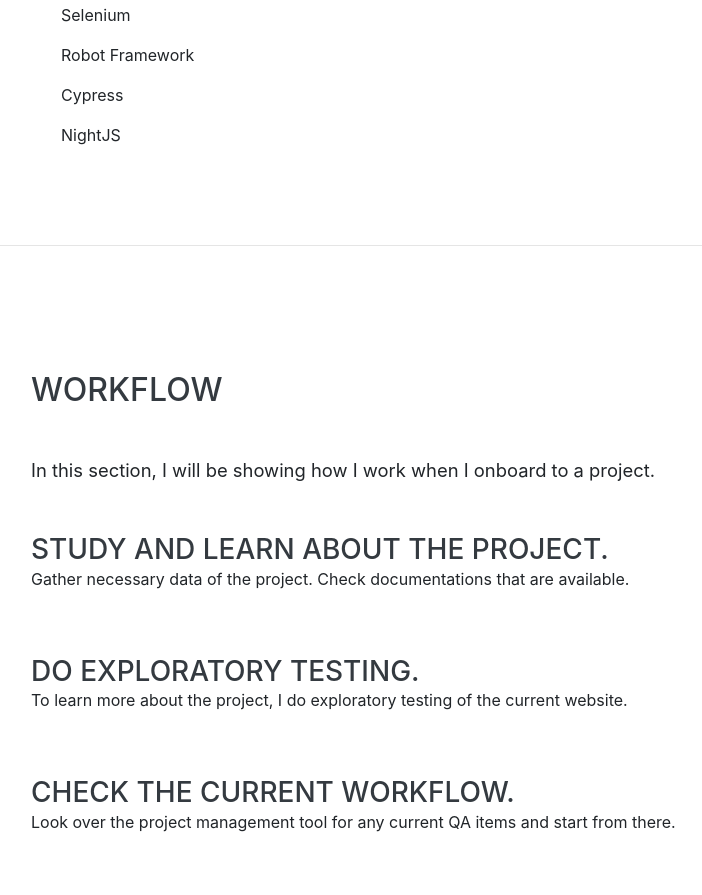
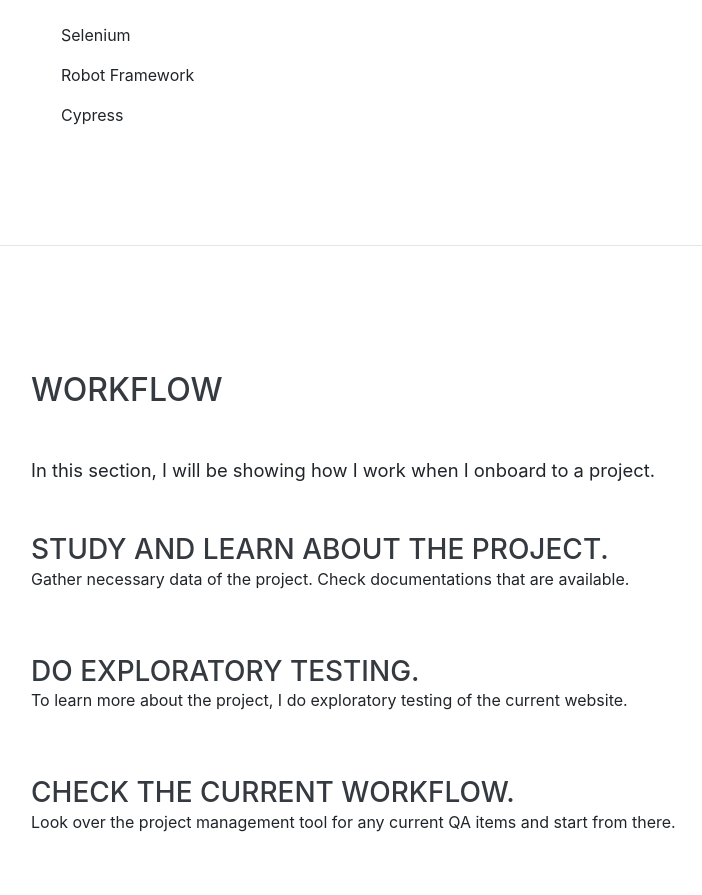
Before and after one commit to bashsimplicio/bashsimplicio.github.io, a website with bundled scripts: page index.html in a window 1280 px wide. Shown: the part 3468-4363 px from the top of the page, without its empty margins (289-991 px from the left). Built offline with nearby package versions, Linux system fonts and the light colour scheme; a web font is replaced by a local one.

Commit message:
update testing framework

```diff
--- a/index.html
+++ b/index.html
@@ -232,7 +232,6 @@
             <div class="mb-3 col-md-4">Selenium</div>
             <div class="mb-3 col-md-4">Robot Framework</div>
             <div class="mb-3 col-md-4">Cypress</div>
-            <div class="mb-3 col-md-4">NightJS</div>
         </div>
 
 
```
